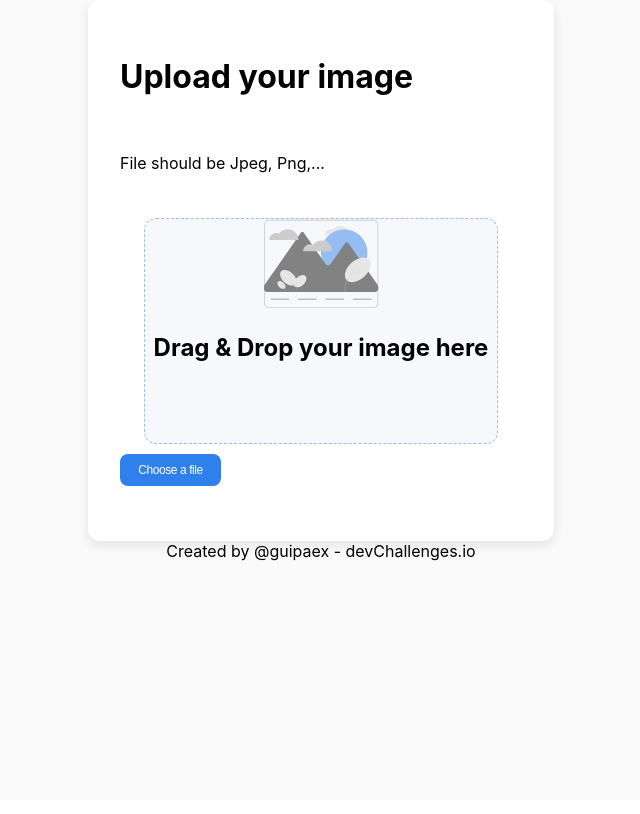
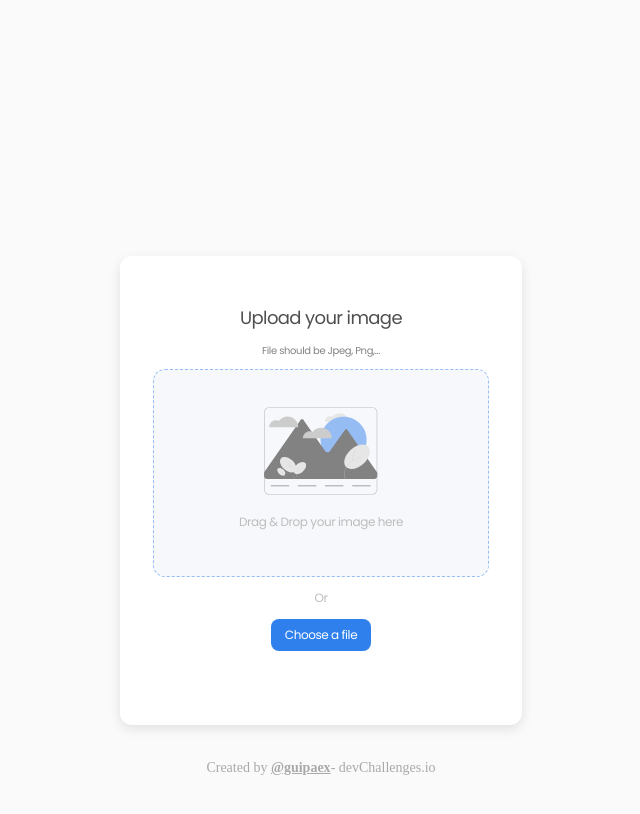
Before and after one commit to guipaex/uPloader, a React (Create React App) app: page / in a window 1280 px wide. Shown: the top 814 px of the page, without its empty margins (319-959 px from the left). Built offline with nearby package versions, Linux system fonts and the light colour scheme.

Commit message:
home screen style finished

```diff
--- a/src/App.module.scss
+++ b/src/App.module.scss
@@ -1,47 +1,66 @@
+@import "https://fonts.googleapis.com/css2?family=Poppins:wght@400;600&family=Sora:wght@100;200;300;400;500;600;700;800&display=swap";
 @import "./styles/variables";
 
 .App {
+  background: #fff;
+  width: 25.125rem;
+  height: 29.3125rem;
+  padding: 2.25rem 2rem;
+  margin: 20% auto;
+  border-radius: 0.75rem;
+  box-shadow: 0px 4px 12px 0px rgba(0, 0, 0, 0.1);
   text-align: center;
-  background-color: $white_1;
-  height: 100vh;
+  box-sizing: border-box;
 }
 
 .container {
-  width: 25.125rem;
-  height: 29.3125rem;
-  flex-shrink: 0;
+  &__title {
+    color: $Gray_2;
+    font-size: 1.125rem;
+    font-weight: 500;
+    letter-spacing: -0.03938rem;
+  }
+  &__subtitle {
+    color: $Gray_3;
+    font-size: 0.625rem;
+    font-weight: 500;
+    letter-spacing: -0.02188rem;
+  }
+}
+
+.dropContainer {
+  width: 21rem;
+  height: 13rem;
   border-radius: 0.75rem;
-  background: #fff;
-  box-shadow: 0px 4px 12px 0px rgba(0, 0, 0, 0.1);
   margin: auto;
-  padding: 2.25rem 2rem;
+  padding: 2rem;
+  border: 1px dashed #97bef4;
+  background: #f6f8fb;
   display: flex;
   flex-wrap: wrap;
-  justify-content: space-between;
-}
-
-.uploader {
-  width: 22rem;
-  height: 14rem;
-  flex-shrink: 0;
-  border-radius: 0.75rem;
-  margin: auto;
-  border: 1px dashed #97bef4;
-  background: #f6f8fb;
+  justify-content: center;
+  align-items: center;
+  box-sizing: border-box;
+  &__img {
+    width: 7.13rem;
+  }
+  &__txt {
+    color: $Gray_4;
+    font-size: 0.75rem;
+    font-weight: 500;
+    letter-spacing: -0.02625rem;
+  }
 }
 
 .uploadButton {
-  width: 6.3125rem;
-  height: 1.999rem;
-  flex-shrink: 0;
+  width: 6.3rem;
+  height: 2rem;
   color: #fff;
   text-align: center;
   font-size: 0.75rem;
-  font-style: normal;
   font-weight: 500;
-  line-height: normal;
   letter-spacing: -0.02625rem;
   border-radius: 0.5rem;
   border: none;
-  background: var(--blue-1, #2f80ed);
+  background: $Blue_1;
 }
--- a/src/App.tsx
+++ b/src/App.tsx
@@ -1,21 +1,25 @@
 import React from "react";
 import styles from "./App.module.scss";
 import { ReactComponent as ImageSample } from "./assets/image.svg";
+import Footer from "./components/Footer";
 
 function App() {
   return (
-    <div className={styles.App}>
-      <div className={styles.container}>
-        <h1 className={styles.title}>Upload your image</h1>
-        <p className={styles.subtitle}>File should be Jpeg, Png,...</p>
-        <div className={styles.uploader}>
-          <ImageSample />
-          <h2 className={styles.subtitle}>Drag & Drop your image here</h2>
+    <>
+      <div className={styles.App}>
+        <div className={styles.container}>
+          <h1 className={styles.container__title}>Upload your image</h1>
+          <p className={styles.container__subtitle}>File should be Jpeg, Png,...</p>
+          <div className={styles.dropContainer}>
+            <ImageSample className={styles.dropContainer__img} />
+            <h2 className={styles.dropContainer__txt}>Drag & Drop your image here</h2>
+          </div>
+          <p className={styles.dropContainer__txt}>Or</p>
+          <button className={styles.uploadButton}>Choose a file</button>
         </div>
-        <button className={styles.uploadButton}>Choose a file</button>
       </div>
-      <footer>Created by @guipaex - devChallenges.io</footer>
-    </div>
+      <Footer />
+    </>
   );
 }
 
--- /dev/null
+++ b/src/components/Footer/Footer.module.scss
@@ -0,0 +1,24 @@
+.footer {
+  position: absolute;
+  bottom: 0;
+  left: 0;
+  right: 0;
+  margin: 1.5rem;
+  color: #a9a9a9;
+  text-align: center;
+  font-family: Montserrat;
+  font-size: 0.875rem;
+  font-style: normal;
+  font-weight: 500;
+  line-height: normal;
+
+  &__link {
+    color: #a9a9a9;
+    font-family: Montserrat;
+    font-size: 0.875rem;
+    font-style: normal;
+    font-weight: 700;
+    line-height: normal;
+    text-decoration-line: underline;
+  }
+}
--- /dev/null
+++ b/src/components/Footer/index.tsx
@@ -0,0 +1,14 @@
+import React from "react";
+import styles from "./Footer.module.scss";
+
+export default function Footer() {
+  return (
+    <footer className={styles.footer}>
+      Created by{" "}
+      <a className={styles.footer__link} href='https://github.com/guipaex' target='_blank'>
+        @guipaex
+      </a>
+      - devChallenges.io
+    </footer>
+  );
+}
--- a/src/index.css
+++ b/src/index.css
@@ -1,3 +1,6 @@
+* {
+  font-family: "Poppins", sans-serif;
+}
 body {
   margin: 0;
   font-family: -apple-system, BlinkMacSystemFont, 'Segoe UI', 'Roboto', 'Oxygen',
@@ -5,6 +8,7 @@ body {
     sans-serif;
   -webkit-font-smoothing: antialiased;
   -moz-osx-font-smoothing: grayscale;
+  background-color: #fafafb;
 }
 
 code {
--- a/src/index.tsx
+++ b/src/index.tsx
@@ -2,7 +2,6 @@ import React from "react";
 import ReactDOM from "react-dom/client";
 import "./index.css";
 import App from "./App";
-import reportWebVitals from "./reportWebVitals";
 
 const root = ReactDOM.createRoot(document.getElementById("root") as HTMLElement);
 root.render(
@@ -10,8 +9,3 @@ root.render(
     <App />
   </React.StrictMode>
 );
-
-// If you want to start measuring performance in your app, pass a function
-// to log results (for example: reportWebVitals(console.log))
-// or send to an analytics endpoint. Learn more: https://bit.ly/CRA-vitals
-reportWebVitals();
```
Also changed, not shown: 1 other file (tests, documents, lock files or other folders).
